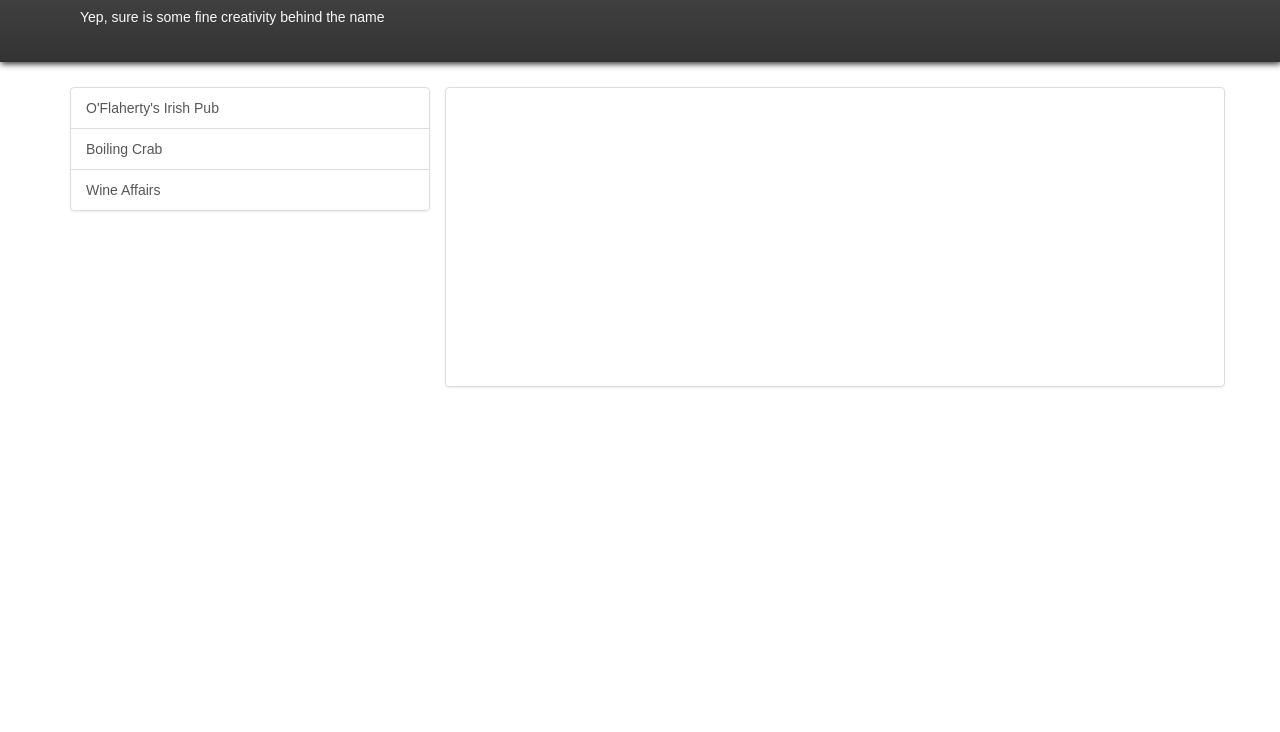
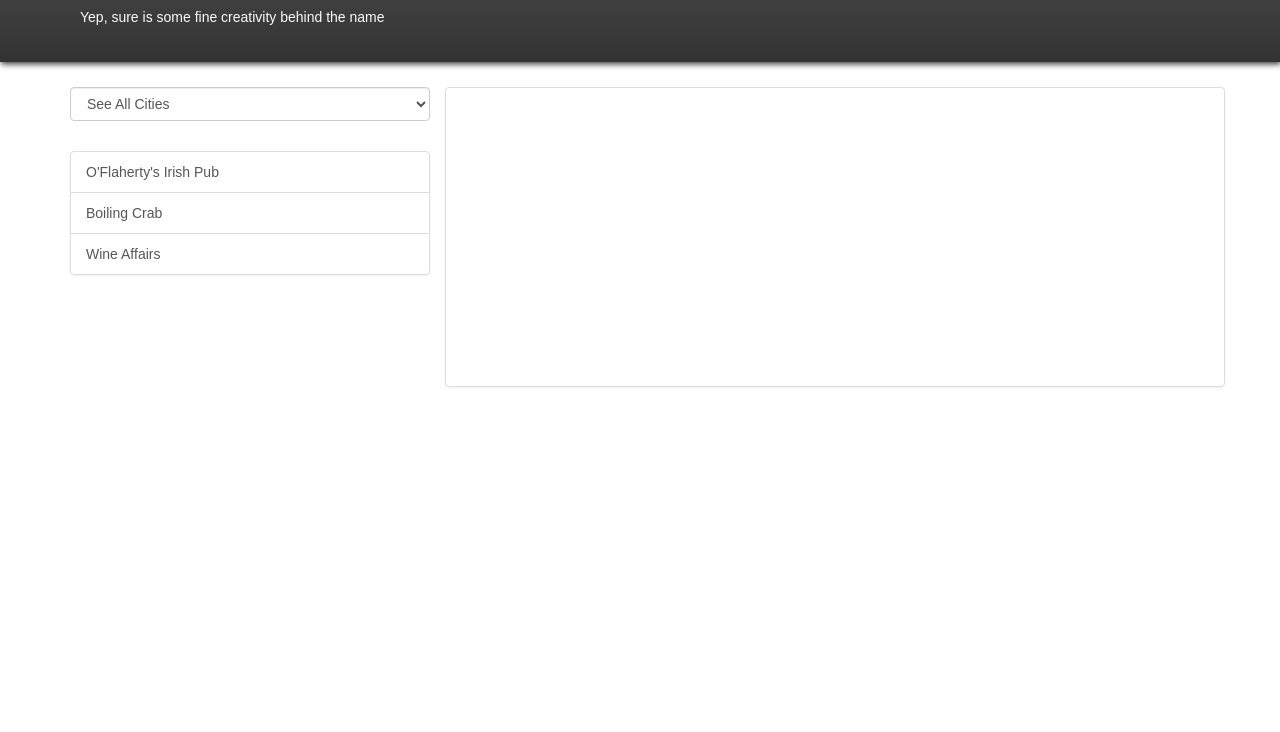
Before and after one commit to derrickshowers/restaurant-finder, a website: page src/index.html in a window 1280 px wide. Shown: the part 68-800 px from the top of the page. Drawn offline with Linux system fonts and the light colour scheme; a web font is replaced by a local one.

Commit message:
added select box for city choice

```diff
--- a/src/css/scss/main.scss
+++ b/src/css/scss/main.scss
@@ -8,6 +8,7 @@
 // Main Styles
 @import "partials/base";
 @import "partials/layout";
+@import "partials/list";
 @import "partials/detail";
 @import "partials/other";
 
--- /dev/null
+++ b/src/css/scss/partials/_list.scss
@@ -0,0 +1,5 @@
+#restaurantList {
+	select.form-control {
+		margin-bottom: 30px;
+	}
+}
--- a/src/data/restaurants.json
+++ b/src/data/restaurants.json
@@ -19,7 +19,7 @@
 	{
 		"id" : 2,
 		"name" : "Boiling Crab",
-		"city" : "San Jose",
+		"city" : "South San Jose",
 		"address" : "71 Curtner Ave",
 		"main_image" : "boiling-crab.jpg",
 		"favorites" : [
--- a/src/js/view.js
+++ b/src/js/view.js
@@ -5,19 +5,25 @@
 
 	tagName: 'div',
 
-	className: 'list-group',
+	template: _.template(restaurantApp.Templates.RestaurantListTemplate),
 
-	template: _.template(restaurantApp.Templates.RestaurantListTemplate),
+	events: {
+		'change select'		: 'render'
+	},
 
 	initialize: function() {
 		this.collection.on('reset', this.render, this);
 	},
 
 	render: function() {
-		var $template = $('<div/>');
+
+		var selectedCity = $('#selectCity').val() || 'all',
+			$template = $('<div/>');
 
 		// check to see if model's selected property is true.
-		// if so, add class 'active'
+		// if so, add class 'active'. Also, only display restaurant
+		// if it's in the selected city.
+		$template.addClass('list-group');
 		this.collection.forEach(function(restaurant) {
 			$item = $(this.template(restaurant.toJSON()));
 			if (restaurant.selected) {
@@ -25,12 +31,18 @@
 			} else {
 				$item.removeClass('active');
 			}
-			$template.append($item);
+			if (selectedCity === 'all' || selectedCity === restaurant.get('city')) {
+				$template.append($item);
+			}
 		}, this);
+
+		// render the select box and choose current city
+		this.$el.html(this.buildSelect());
+		$('#selectCity').val(selectedCity);
 
 		// now let's add the childen of the jQuery template
 		// object to the view's el
-		this.$el.html($template.children());
+		this.$el.append($template);
 	},
 
 	// called to change the selected item on the list.
@@ -46,6 +58,36 @@
 			}
 		}, this);
 		this.render();
+	},
+
+	// build the select box by checking collection for
+	// any and all cities.
+	buildSelect: function() {
+		var $select = $('<select/>').addClass('form-control').attr('id', 'selectCity'),
+			cities = [];
+
+		// loop through the models to build an array of cities
+		$select.append('<option value="all">See All Cities</option>')
+		this.collection.forEach(function(restaurant) {
+			var city = restaurant.get('city');
+			var isNew = true;
+			for (var i=0; i<cities.length; i++) {
+				if (cities[i] === city) {
+					isNew = false;
+				}
+			}
+			if (isNew) {
+				cities.push(city);
+			}
+		});
+
+		// add the options to the $select el
+		cities.forEach(function(city) {
+			var option = $('<option value="' + city + '">' + city + '</option>');
+			$select.append(option);
+		});
+
+		return $select;
 	}
 
 });
```
Also changed, not shown: src/css/styles.css.
